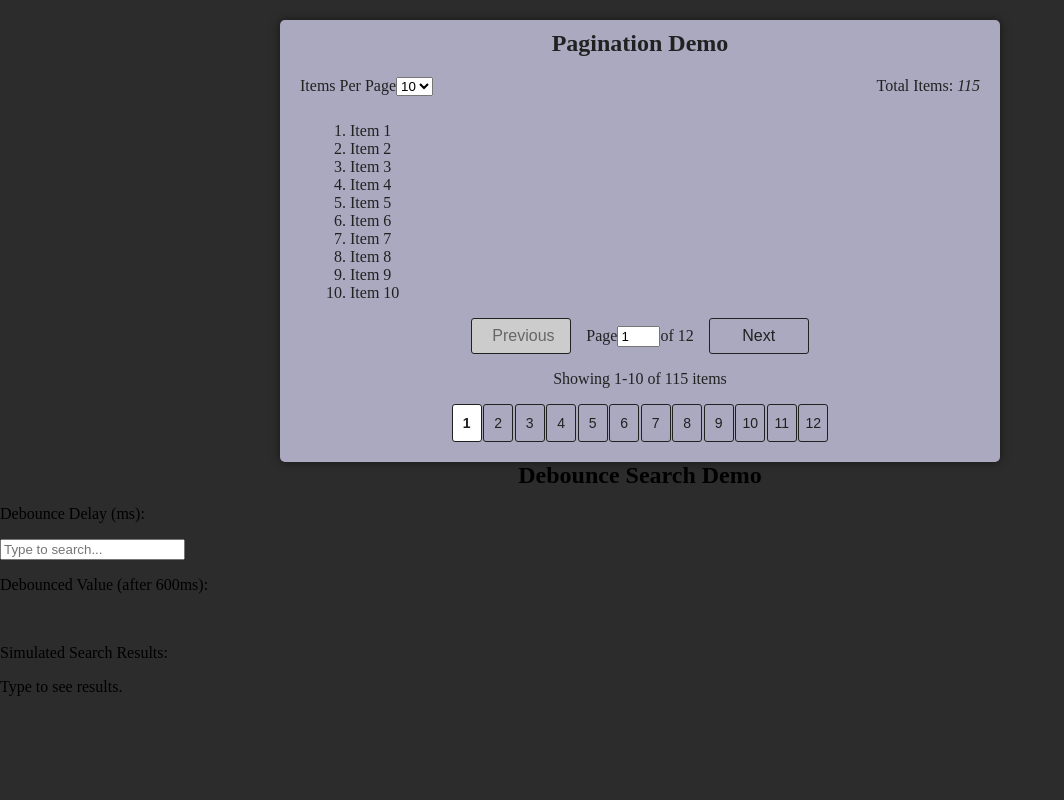
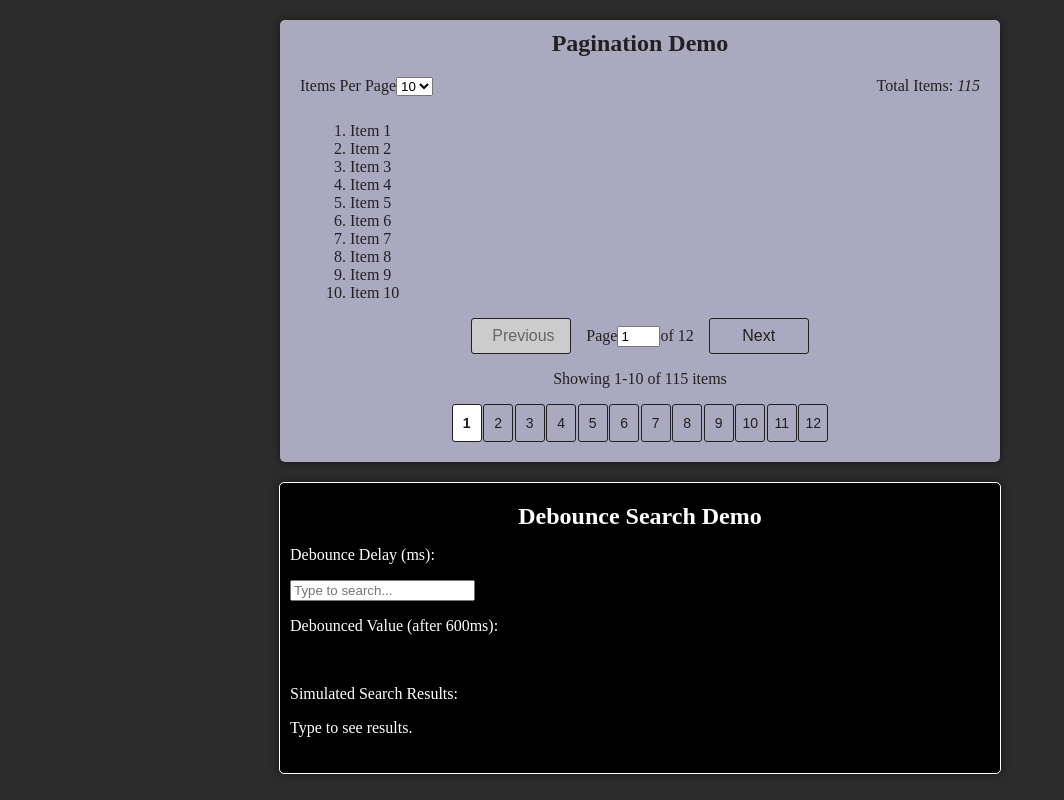
Before and after one commit to vbolden/Custom-hooks-lab3, a React (Vite) app: page / in a window 1280 px wide. Shown: the whole page, without its empty margins (0-1064 px from the left). Built offline with nearby package versions, Linux system fonts and the light colour scheme.

Commit message:
added styling for debounce input

```diff
--- a/src/App.css
+++ b/src/App.css
@@ -96,3 +96,25 @@ h2 {
 .page-numbers button:hover {
     background-color: #414140;
 }
+
+.debounce {
+    width: 700px;
+    height: max-content;
+    background-color: black;
+    margin: 20px auto;
+    border: 1px solid #fff;
+    border-radius: 5px;
+    padding: 20px 10px;
+    box-shadow: 0 0 10px rgba(0, 0, 0, 0.5);
+    color: #fff;
+}
+
+.debounce-search {
+    width: 95%;
+    padding: 15px 10px;
+    font-size: 16px;
+    border: 1px solid #fff;
+    border-radius: 5px;
+    background-color: transparent;
+    color: #fff;
+}
```
